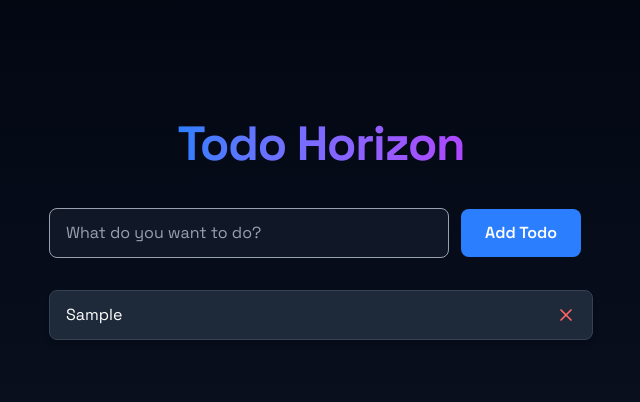
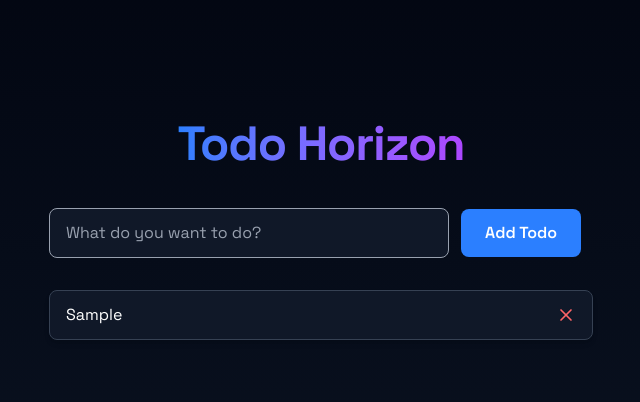
Before and after one commit to elishabhatti/redux-toolkit-todo, a React (Vite) app: page / in a window 1280 px wide. Both pictures are taken after typing "Sample" into the empty fields and a click on the button "Add Todo". Shown: the top 402 px of the page, without its empty margins (319-959 px from the left). Built offline with nearby package versions, Linux system fonts and the light colour scheme; a web font is replaced by a local one.

Commit message:
changed the background color of todos

```diff
--- a/src/components/Todo.jsx
+++ b/src/components/Todo.jsx
@@ -19,7 +19,7 @@ function Todo() {
               animate={{ opacity: 1, y: 0 }}
               exit={{ opacity: 0, x: 50 }}
               transition={{ duration: 0.2 }}
-              className="bg-gray-800 rounded-lg px-4 py-3 flex justify-between items-center shadow-md border border-gray-700"
+              className="bg-gray-900 rounded-lg px-4 py-3 flex justify-between items-center shadow-md border border-gray-700"
             >
               <span className="text-white text-base">{todo.text}</span>
               <button
```
